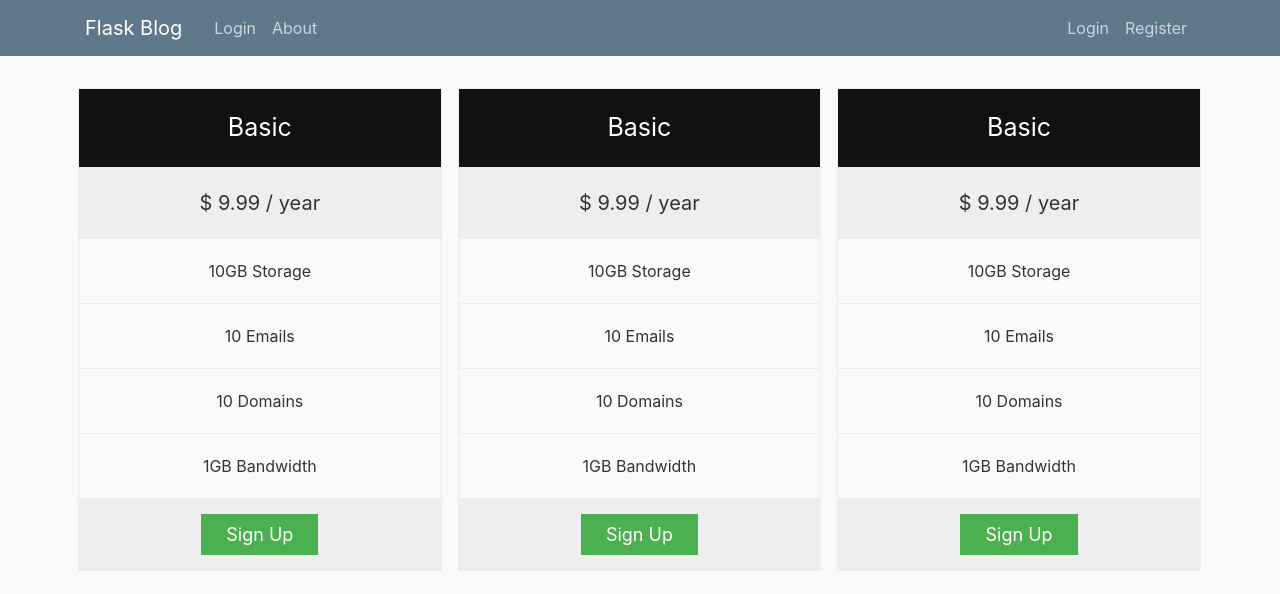
After one commit to SiddSapte12/ocr_aws, a Flask app: page /plan in a window 1280 px wide. The commit adds this page. Shown: the top 594 px of the page. Run offline with Flask 2, Linux system fonts and the light colour scheme; some libraries are stand-ins or nearby versions.

Commit message:
second commit plan.html

```diff
--- /dev/null
+++ b/ocr/static/plan.css
@@ -0,0 +1,64 @@
+* {
+  box-sizing: border-box;
+}
+
+/* Create three columns of equal width */
+.columns {
+  float: left;
+  width: 33.3%;
+  padding: 8px;
+}
+
+/* Style the list */
+.price {
+  list-style-type: none;
+  border: 1px solid #eee;
+  margin: 0;
+  padding: 0;
+  -webkit-transition: 0.3s;
+  transition: 0.3s;
+}
+
+/* Add shadows on hover */
+.price:hover {
+  box-shadow: 0 8px 12px 0 rgba(0,0,0,0.2)
+}
+
+/* Pricing header */
+.price .header {
+  background-color: #111;
+  color: white;
+  font-size: 25px;
+}
+
+/* List items */
+.price li {
+  border-bottom: 1px solid #eee;
+  padding: 20px;
+  text-align: center;
+}
+
+/* Grey list item */
+.price .grey {
+  background-color: #eee;
+  font-size: 20px;
+}
+
+/* The "Sign Up" button */
+.button {
+  background-color: #4CAF50;
+  border: none;
+  color: white;
+  padding: 10px 25px;
+  text-align: center;
+  text-decoration: none;
+  font-size: 18px;
+}
+
+/* Change the width of the three columns to 100%
+(to stack horizontally on small screens) */
+@media only screen and (max-width: 600px) {
+  .columns {
+    width: 100%;
+  }
+}
--- a/ocr/templates/layout.html
+++ b/ocr/templates/layout.html
@@ -9,7 +9,7 @@
     <link rel="stylesheet" href="https://maxcdn.bootstrapcdn.com/bootstrap/4.0.0/css/bootstrap.min.css" integrity="sha384-Gn5384xqQ1aoWXA+058RXPxPg6fy4IWvTNh0E263XmFcJlSAwiGgFAW/dAiS6JXm" crossorigin="anonymous">
 
     <link rel="stylesheet" type="text/css" href="{{ url_for('static', filename='main.css') }}">
-
+    <link rel="stylesheet" type="text/css" href="{{ url_for('static', filename='plan.css') }}" >
     {% if title %}
         <title>Flask Blog - {{ title }}</title>
     {% else %}
@@ -40,9 +40,9 @@
     </header>
     <main role="main" class="container">
       <div class="row">
-        <div class="col-md-8">
+
           {% block content %}{% endblock %}
-        </div>
+
       </div>
     </main>
 
@@ -51,5 +51,7 @@
     <script src="https://code.jquery.com/jquery-3.2.1.slim.min.js" integrity="sha384-KJ3o2DKtIkvYIK3UENzmM7KCkRr/rE9/Qpg6aAZGJwFDMVNA/GpGFF93hXpG5KkN" crossorigin="anonymous"></script>
     <script src="https://cdnjs.cloudflare.com/ajax/libs/popper.js/1.12.9/umd/popper.min.js" integrity="sha384-ApNbgh9B+Y1QKtv3Rn7W3mgPxhU9K/ScQsAP7hUibX39j7fakFPskvXusvfa0b4Q" crossorigin="anonymous"></script>
     <script src="https://maxcdn.bootstrapcdn.com/bootstrap/4.0.0/js/bootstrap.min.js" integrity="sha384-JZR6Spejh4U02d8jOt6vLEHfe/JQGiRRSQQxSfFWpi1MquVdAyjUar5+76PVCmYl" crossorigin="anonymous"></script>
+
+
 </body>
 </html>
--- a/ocr/templates/login.html
+++ b/ocr/templates/login.html
@@ -1,6 +1,7 @@
 {% extends "layout.html" %}
 {% block content %}
-    <div class="content-section">
+    <div class="col-md-8">
+         <div class="content-section">
         <form method="POST" action="">
             {{ form.hidden_tag() }}
             <fieldset class="form-group">
@@ -49,4 +50,6 @@
             Need An Account? <a class="ml-2" href="{{ url_for('register') }}">Sign Up Now</a>
         </small>
     </div>
+    </div>
+
 {% endblock content %}
--- /dev/null
+++ b/ocr/templates/plan.html
@@ -0,0 +1,40 @@
+{% extends "layout.html" %}
+{% block content %}
+    <!-- This snippet uses Font Awesome 5 Free as a dependency. You can download it at fontawesome.io! -->
+
+ <div class="columns">
+  <ul class="price">
+    <li class="header">Basic</li>
+    <li class="grey">$ 9.99 / year</li>
+    <li>10GB Storage</li>
+    <li>10 Emails</li>
+    <li>10 Domains</li>
+    <li>1GB Bandwidth</li>
+    <li class="grey"><a href="#" class="button">Sign Up</a></li>
+  </ul>
+</div>
+ <div class="columns">
+  <ul class="price">
+    <li class="header">Basic</li>
+    <li class="grey">$ 9.99 / year</li>
+    <li>10GB Storage</li>
+    <li>10 Emails</li>
+    <li>10 Domains</li>
+    <li>1GB Bandwidth</li>
+    <li class="grey"><a href="#" class="button">Sign Up</a></li>
+  </ul>
+</div>
+ <div class="columns">
+  <ul class="price">
+    <li class="header">Basic</li>
+    <li class="grey">$ 9.99 / year</li>
+    <li>10GB Storage</li>
+    <li>10 Emails</li>
+    <li>10 Domains</li>
+    <li>1GB Bandwidth</li>
+    <li class="grey"><a href="#" class="button">Sign Up</a></li>
+  </ul>
+</div>
+
+
+{% endblock content %}
--- a/ocr/templates/register.html
+++ b/ocr/templates/register.html
@@ -1,5 +1,6 @@
 {% extends "layout.html" %}
 {% block content %}
+    <div class="col-md-8">
     <div class="content-section">
         <form method="POST" action="">
             {{ form.hidden_tag() }}
@@ -69,4 +70,5 @@
             Already Have An Account? <a class="ml-2" href="{{ url_for('login') }}">Sign In</a>
         </small>
     </div>
+        </div>
 {% endblock content %}
--- a/ocr/webapp.py
+++ b/ocr/webapp.py
@@ -23,6 +23,11 @@ def about():
     return render_template('about.html', title='About')
 
 
+@app.route("/plan")
+def plan():
+    return render_template('plan.html', title='Plan')
+
+
 @app.route("/register", methods=['GET', 'POST'])
 def register():
     form = RegistrationForm()
```
Also changed, not shown: ocr/static/main.css (line endings or trailing spaces).
